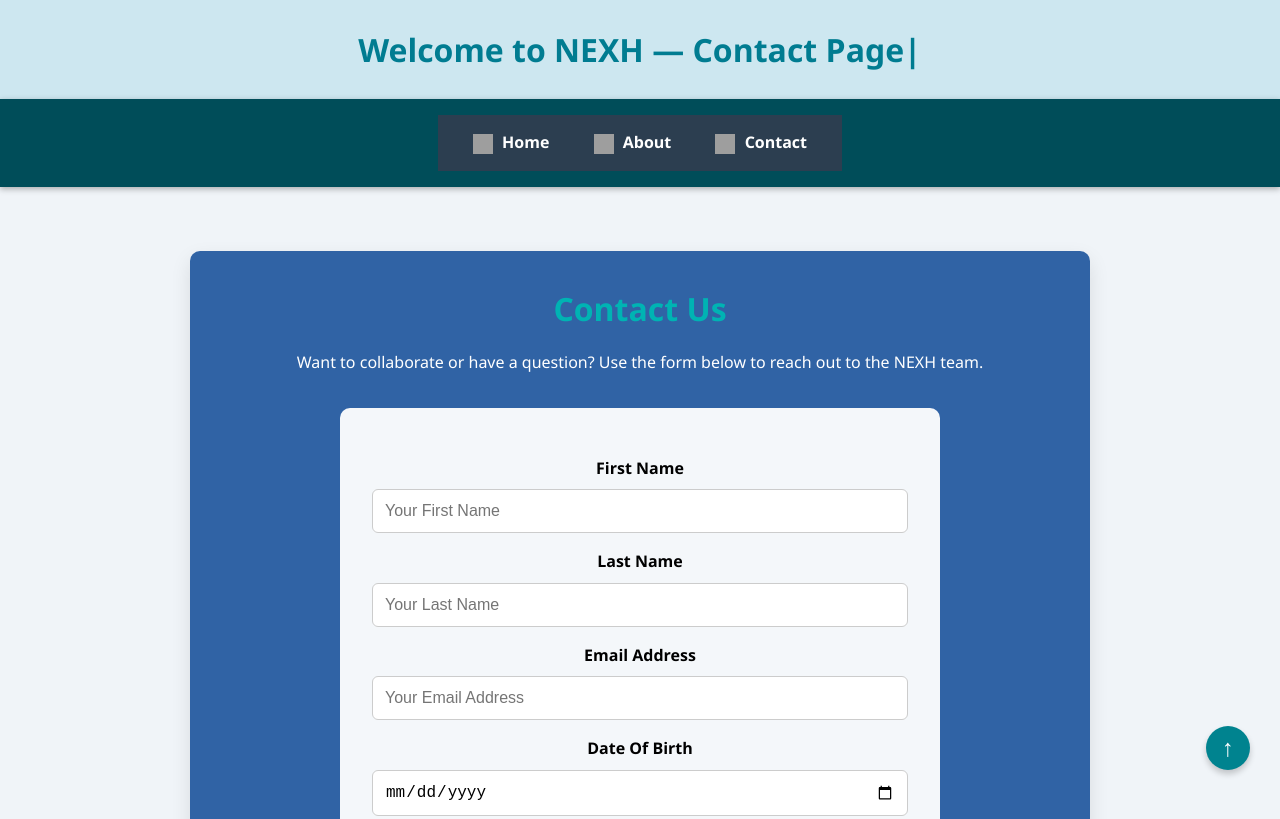
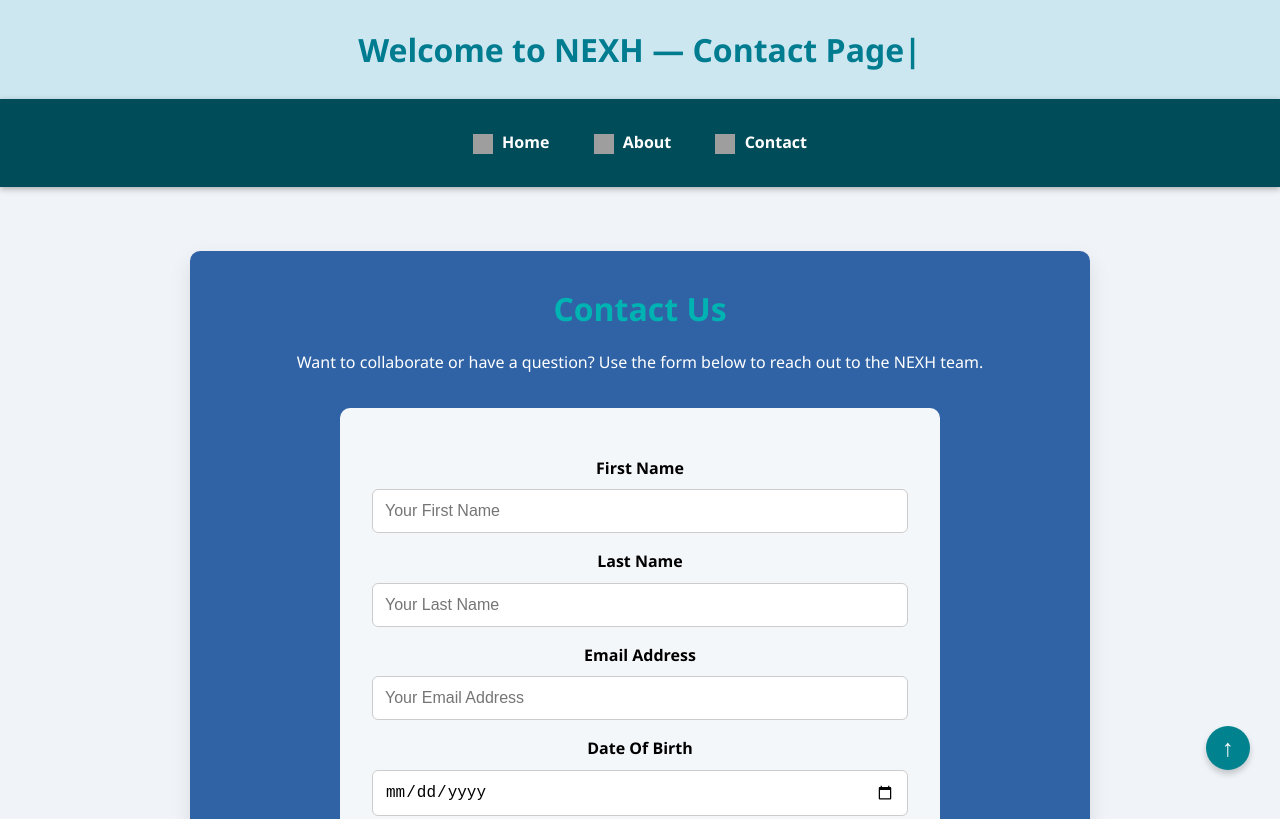
Before and after one commit to XavierOpurozor/Nexh-TechCompany, a plain HTML site: page contact.html in a window 1280 px wide. Shown: the top 819 px of the page. Drawn offline with Linux system fonts and the light colour scheme; grey boxes are pictures that could not be loaded; a web font is replaced by a local one.

Commit message:
Update contact.html

```diff
--- a/contact.html
+++ b/contact.html
@@ -210,7 +210,7 @@
 
   <header>
    <div class="nav-container">
-    <nav style="background-color: #2c3e50; padding: 15px; text-align: center;">
+    <nav style="background-color: #004d59; padding: 15px; text-align: center;">
   <a href="index.html" style="color: white; text-decoration: none; margin: 0 20px; font-weight: bold; display: inline-block;">
     <img src="https://cdn-icons-png.flaticon.com/512/25/25694.png" alt="Home" width="20" height="20" style="vertical-align: middle; margin-right: 5px;">
     Home
```
